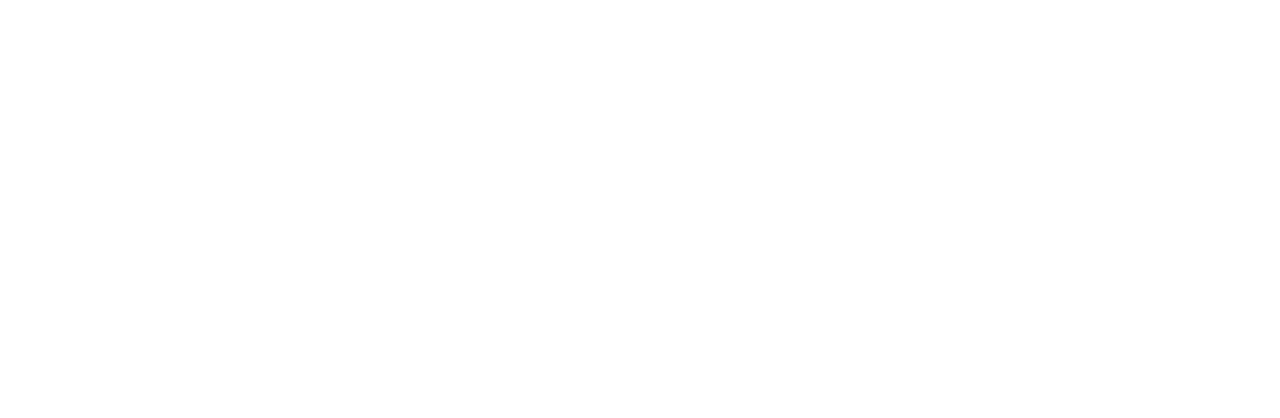
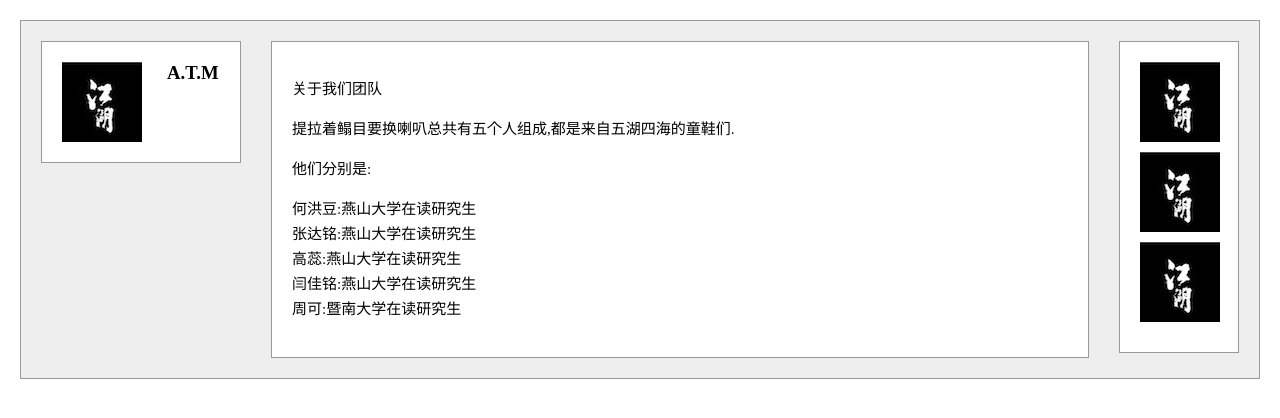
Before and after one commit to Yidada/ife, a plain HTML site: page Decade-1/Task-3/index.html in a window 1280 px wide. Drawn offline with nearby package versions, Linux system fonts and the light colour scheme.

Commit message:
提交了Task5的代码

```diff
--- /dev/null
+++ b/Decade-1/Task-3/assets/css/main.css
@@ -0,0 +1,88 @@
+body {
+    padding: 20px;
+}
+
+#content {
+    padding: 20px;
+    border: 1px solid #999;
+    background: #eeeeee;
+}
+
+.clearfix {
+    overflow: auto;
+    zoom: 1;
+    _height: 1%;
+}
+
+.col-left {
+    background: #ffffff;
+    padding: 20px;
+    border: 1px solid #999;
+}
+
+#detail img {
+    height: 80px;
+    width: 80px;
+    float: left;
+}
+
+#detail h3 {
+    margin: 0px 0px 0px 25px;
+    float: left;
+}
+
+.col-mid {
+    background: #ffffff;
+    padding: 20px;
+    border: 1px solid #999;
+}
+
+.col-mid p {
+    line-height: 25px;
+    font-size: 15px;
+}
+
+.col-right {
+    background: #ffffff;
+    padding: 20px;
+    border: 1px solid #999;
+}
+
+.col-right img {
+    display: block;
+    margin: 0px auto;
+    margin-bottom: 10px;
+    width: 80px;
+}
+
+@media screen and (min-width: 600px) {
+    .col-left {
+        float: left;
+        width: 158px;
+    }
+
+    .col-mid {
+        margin-left: 230px;
+        margin-right: 150px;
+    }
+
+    .col-right {
+        float: right;
+        width: 78px;
+    }
+}
+
+@media screen and (max-width: 599px) {
+    .col-left {
+        display: block;
+
+    }
+
+    .col-mid {
+        display: block;
+    }
+
+    .col-right {
+        display: block;
+    }
+}
--- a/Decade-1/Task-3/index.html
+++ b/Decade-1/Task-3/index.html
@@ -2,9 +2,42 @@
 <html lang="en">
 <head>
     <meta charset="UTF-8">
-    <title>Title</title>
+    <title>任务三：三栏式布局</title>
+    <link rel="stylesheet" href="assets/css/normalize.css">
+    <link rel="stylesheet" href="assets/css/main.css">
 </head>
 <body>
+<div id="content" class="clearfix">
+    <div class="col-left">
+        <div id="detail" class="clearfix">
+            <img src="assets/img/jianghu.jpg">
+            <h3>A.T.M</h3>
+        </div>
+    </div>
 
+    <div class="col-right">
+        <img src="assets/img/jianghu.jpg">
+        <img src="assets/img/jianghu.jpg">
+        <img src="assets/img/jianghu.jpg">
+    </div>
+    <div class="col-mid">
+        <p>
+            关于我们团队
+        </p>
+        <p>
+            提拉着鳎目要换喇叭总共有五个人组成,都是来自五湖四海的童鞋们.
+        </p>
+        <p>
+            他们分别是:
+        </p>
+        <p>
+            何洪豆:燕山大学在读研究生<br/>
+            张达铭:燕山大学在读研究生<br/>
+            高蕊:燕山大学在读研究生<br/>
+            闫佳铭:燕山大学在读研究生<br/>
+            周可:暨南大学在读研究生<br/>
+        </p>
+    </div>
+</div>
 </body>
 </html>
```
Also changed, not shown: Decade-1/Task-3/assets/img/jianghu.jpg (added).
